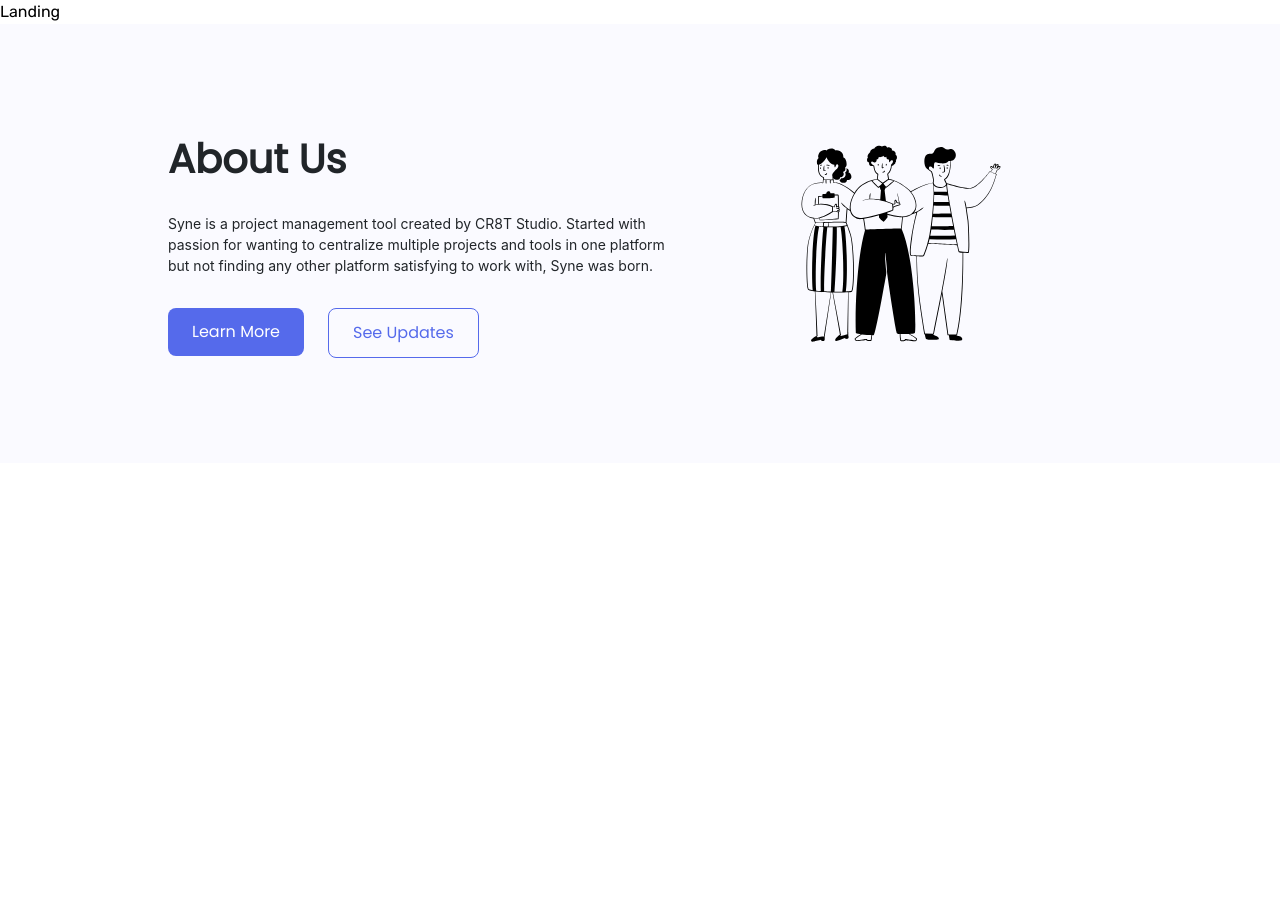
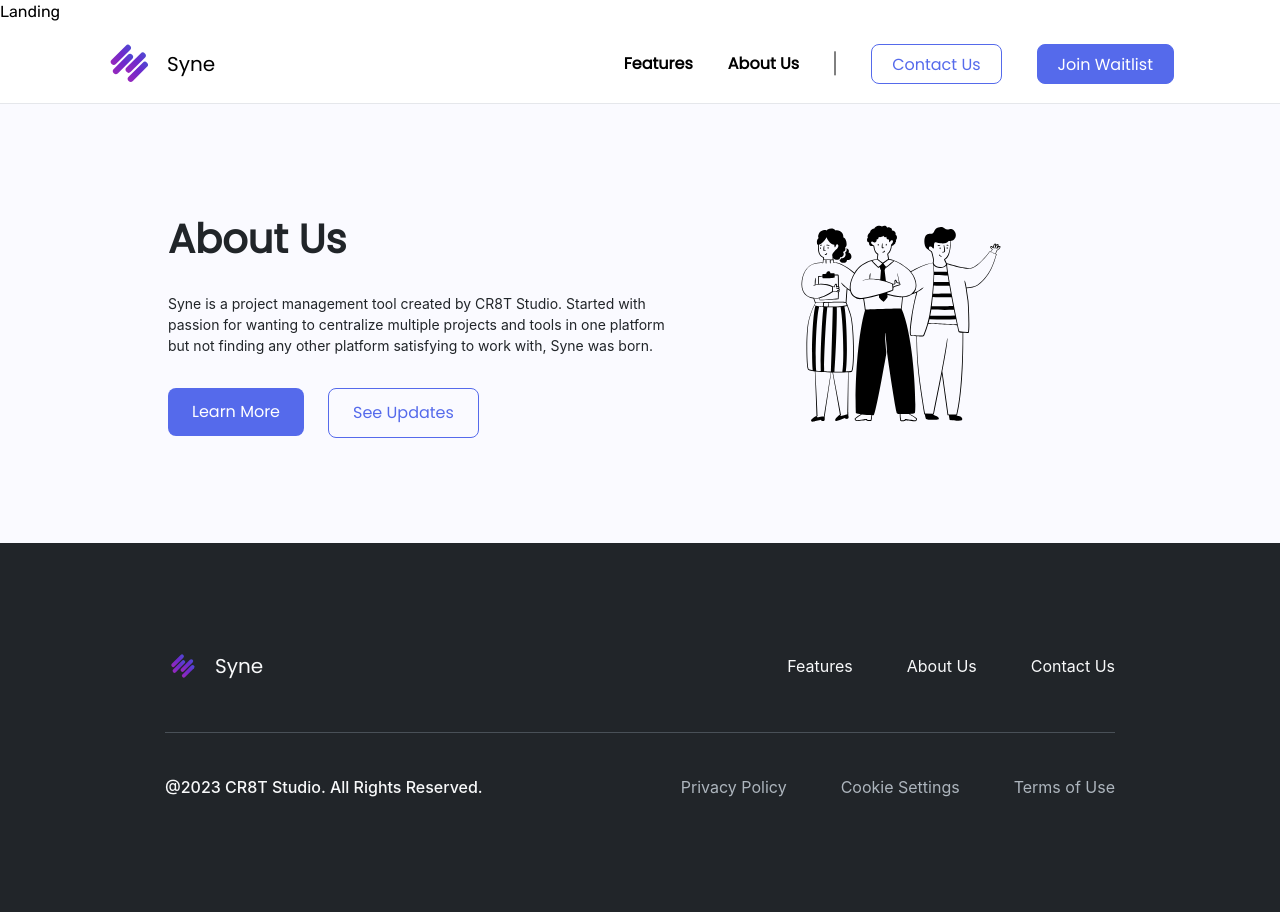
Before and after one commit to jeannyinthelamp/sycamore.ai, a React (Create React App) app: page / in a window 1280 px wide. Before the commit the page ends 800 px from the top, so only its background shows below. Built offline with nearby package versions, Linux system fonts and the light colour scheme.

Commit message:
Update About Component innew wrapper width, add components to Landing page

```diff
--- a/src/Components/Landing/About/About.js
+++ b/src/Components/Landing/About/About.js
@@ -6,7 +6,7 @@ export default function About() {
   return (
     //^ component height is wrong
     <section className='about-outer-wrapper w-screen h-auto flex flex-col items-center gap-[10px] py-[80px] px-[168px] bg-[#FAFAFF]'>
-      <div className='w-[100%] max-w-[1440px] about-inner-wrapper flex flex-row justify-between items-center '>
+      <div className='w-[100%] max-w-[1110px] about-inner-wrapper flex flex-row justify-between items-center '>
         <div className='about-text-wrapper w-[571px] my-[25.02px] flex flex-col items-start self-stretch'>
           <h1 className=' mb-[24px] font-[Poppins] text-[#212529] text-[40px] font-semibold leading-[60px]'>
             About Us
--- a/src/Pages/Landing/Landing.js
+++ b/src/Pages/Landing/Landing.js
@@ -7,9 +7,9 @@ export default function Landing() {
   return (
     <div>
       Landing
-      {/* <Navbar /> */}
+      <Navbar />
       <About />
-      {/* <Footer /> */}
+      <Footer />
     </div>
   );
 }
```
